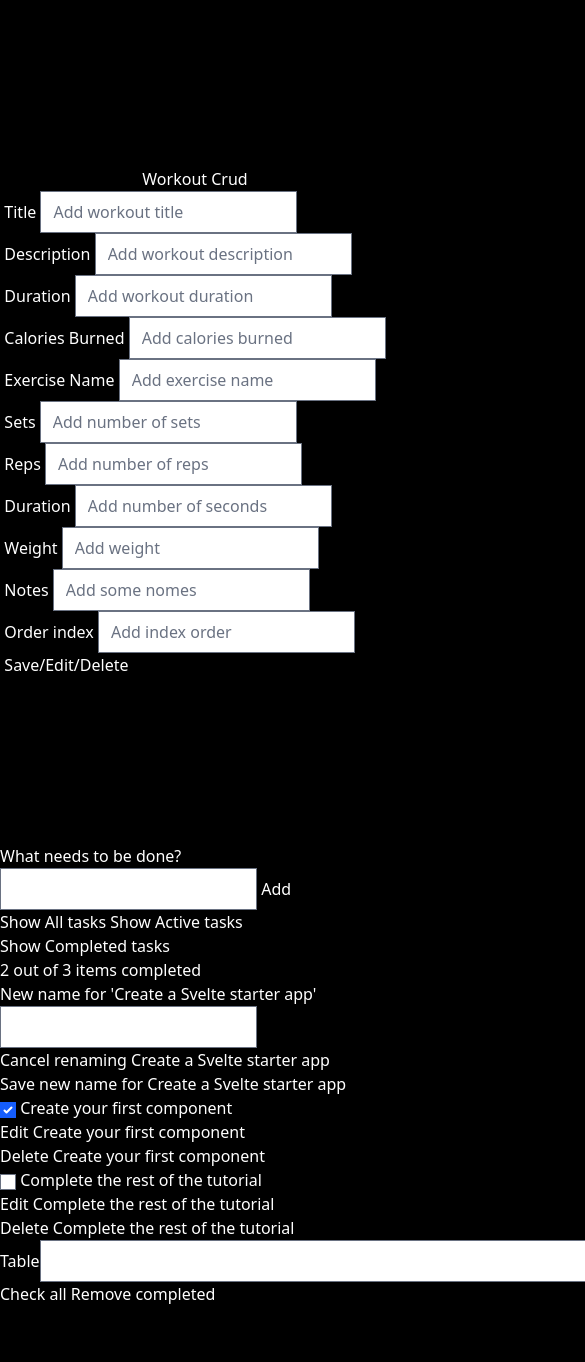
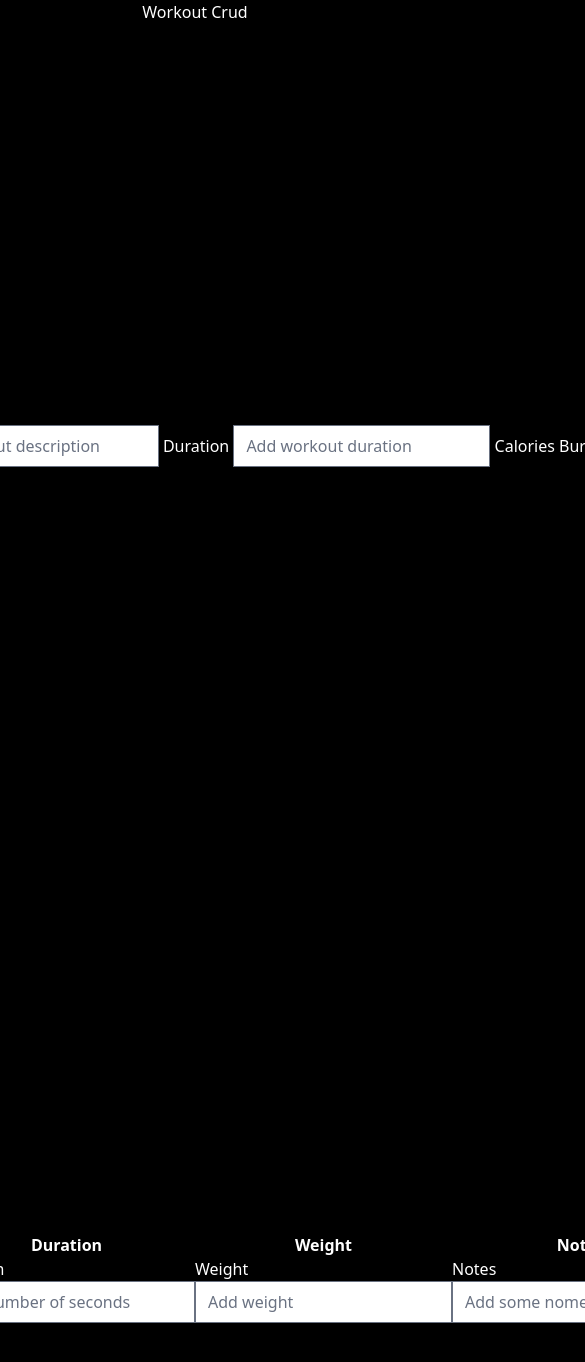
Before and after one commit to joaopaulomendes95/goworkout, a SvelteKit app in the folder frontend/: page /workout in a window 390 px wide. Shown: the top 1362 px of the page, 585 px wide, since content can reach past the window. Before the commit the page ends 1306 px from the top, so only its background shows below. Built offline with nearby package versions, Linux system fonts and the light colour scheme.

Commit message:
tentei comunicar com o backend

```diff
--- /dev/null
+++ b/frontend/src/routes/login/+page.server.ts
@@ -0,0 +1,31 @@
+const API = 'http://localhost:8080';
+
+export async function load() {
+    return { message: "Please log in" };
+}
+
+export const actions = {
+    default: async ({ request }) => {
+        const data = await request.formData();
+        const username = data.get('username');
+        const password = data.get('password');
+
+        try {
+            const response = await fetch(`${API}/login`, {
+                method: 'POST',
+                headers: { 'Content-Type': 'application/json' },
+                body: JSON.stringify({ username, password })
+            });
+
+            const result = await response.json();
+
+            if (response.ok) {
+                return { success: true, message: 'Login successful', token: result.token };
+            } else {
+                return { success: false, message: result.message || 'Login failed' };
+            }
+        } catch (e) {
+            return { success: false, message: 'Network error' };
+        }
+    }
+};
--- a/frontend/src/routes/login/+page.svelte
+++ b/frontend/src/routes/login/+page.svelte
@@ -1,5 +1,10 @@
 <script lang="ts">
-	const { data } = $props();
+	import { enhance } from '$app/forms';
+
+	const { data, form } = $props();
+
+	let username = $state('');
+	let password = $state('');
 
 	console.log('Page Data Login', data);
 </script>
@@ -11,15 +16,27 @@
 		<div class="cabecalho">
 			<div class="flex flex-col space-y-2 text-center">
 				<div class="flex flex-col space-y-2 text-center">
-					<h1 class="text-2xl font-semibold tracking-tight">Login to your account</h1>
+					<h1 class="text-2xl font-semibold tracking-tight">Log in to your account</h1>
 					<p class="text-muted-foreground text-sm">Enter your email below to login your account</p>
 				</div>
-				<form action="user_login" method="post">
+				<form action="users" use:enhance method="post">
 					<div class="flex flex-col text-center">
 						<label for="username"><b>Username</b></label>
-						<input type="text" placeholder="Enter Username" name="username" required />
+						<input
+							id="username"
+							placeholder="Enter Username"
+							name="username"
+							required
+							bind:value={username}
+						/>
 						<label for="password"><b>Password</b></label>
-						<input type="password" placeholder="Enter password" name="password" required />
+						<input
+							id="password"
+							placeholder="Enter password"
+							name="password"
+							required
+							bind:value={password}
+						/>
 						<button type="submit">Login</button>
 						<label>
 							<input type="checkbox" checked="checked" name="remember" /> Remember me
@@ -30,6 +47,11 @@
 						<span class="psw">Forgot <a href="placeholder">password?</a></span>
 					</div>
 				</form>
+
+				{#if form?.success === false}
+					<p class="mt-4 text-red-500">{form.message}</p>
+				{/if}
+
 				<p class="text-muted-foreground px-8 text-center text-sm">
 					Dont have account yet?
 					<a href="/register" class="hover:text-primary underline underline-offset-4">
--- a/frontend/src/routes/playground/+page.server.ts
+++ b/frontend/src/routes/playground/+page.server.ts
@@ -1,2 +1,17 @@
 const API = 'http://app:8080'; // Changed from 'http://localhost:8080'
 import { error } from '@sveltejs/kit';
+
+export async function load({ locals }) {
+    async function getHealth() {
+        try {
+            const health = await fetch(`${API}/health`);
+            return health.json();
+        } catch (e) {
+            console.error('Error fetching health:', e);
+            error(400, 'Failed to fetch health status');
+        }
+    }
+
+    const health = await getHealth();
+    return { health };
+}
--- /dev/null
+++ b/frontend/src/routes/profile/+page.svelte
@@ -0,0 +1,51 @@
+<script lang="ts">
+	const { data } = $props();
+
+	console.log('Page Data Register', data);
+</script>
+
+<div class="main">
+	<div class="absolute top-4 left-4">Go Workout</div>
+	<div class="absolute top-4 left-4">Profile</div>
+	<div class="mx-auto flex w-full flex-col justify-center space-y-6 sm:w-[350px]">
+		<div class="cabecalho">
+			<div class="flex flex-col space-y-2 text-center">
+				<h1 class="text-2xl font-semibold tracking-tight">Create account</h1>
+				<p class="text-muted-foreground text-sm">Enter the details below to create a account</p>
+			</div>
+			<form action="user_register" method="post">
+				<div class="flex flex-col text-center">
+					<label for="username"><b>Username</b></label>
+					<input type="text" placeholder="Enter Username" name="username" required />
+					<label for="email"><b>Email</b></label>
+					<input type="text" placeholder="Enter Email" name="email" required />
+					<label for="password"><b>Password</b></label>
+					<input type="password" placeholder="Enter Password" name="password" required />
+					<br />
+					<button type="submit">Register</button>
+					<br />
+					<label>
+						<input type="checkbox" checked="checked" name="remember" /> Remember me
+					</label>
+				</div>
+			</form>
+			<p class="text-muted-foreground px-8 text-center text-sm">
+				By clicking continue, you agree to our
+				<a href="/terms" class="hover:text-primary underline underline-offset-4">
+					Terms of Service
+				</a>
+				and
+				<a href="/privacy" class="hover:text-primary underline underline-offset-4">
+					Privacy Policy
+				</a>
+				.
+			</p>
+		</div>
+	</div>
+	<div class="absolute bottom-4 left-4">
+		<blockquote class="quote">
+			<p class="text">&ldquo; You miss 100% of the shots you don't take. -Wayne Gretzky.&rdquo;</p>
+			<footer class="author">Michael Scott</footer>
+		</blockquote>
+	</div>
+</div>
--- a/frontend/src/routes/workout/+page.svelte
+++ b/frontend/src/routes/workout/+page.svelte
@@ -1,11 +1,10 @@
 <main class="flex min-h-[100vh] flex-col items-center justify-center">
 	<h1>Workout Crud</h1>
-	<div class="workout_with_entries">
-		<div class="workout">
+	<div class="workout_with_entries flex min-h-[100vh] flex-col items-center justify-center">
+		<div class="workout flex min-h-[100vh] flex-col items-center justify-center">
 			<form id="workout" method="post">
 				<label for="title">Title</label>
 				<input required type="text" id="title" name="title" placeholder="Add workout title" />
-				<br />
 				<label for="description">Description</label>
 				<input
 					required
@@ -14,7 +13,6 @@
 					name="description"
 					placeholder="Add workout description"
 				/>
-				<br />
 				<label for="duration_minutes">Duration</label>
 				<input
 					required
@@ -23,7 +21,6 @@
 					name="duration_minutes"
 					placeholder="Add workout duration"
 				/>
-				<br />
 				<label for="calories_burned">Calories Burned</label>
 				<input
 					required
@@ -32,28 +29,49 @@
 					name="calories_burned"
 					placeholder="Add calories burned"
 				/>
-				<br />
 			</form>
 		</div>
 
 		<!-- Each workout has many workout_entries -->
-		<div class="workout_entries">
+		<!-- Maybe make this repeat a couple of times ->
+		<!-- If a user wants to add more entries -->
+		<!-- It should generate a new table row -->
+		<div class="workout_entries flex min-h-[100vh] flex-col items-center justify-center">
 			<form id="workout" method="post">
-				<label for="exercise_name">Exercise Name</label>
+				<table>
+					<thead>
+						<tr>
+							<th>Sets</th>
+							<th>Reps</th>
+							<th>Duration</th>
+							<th>Weight</th>
+							<th>Notes</th>
+							<th>Index Order</th>
+						</tr>
+					</thead>
+					<tbody>
+						<tr>
+							<td>
+								<label for="sets">Sets</label>
 								<input
 									required
-					type="text"
-					id="exercise_name"
-					name="exercise_name"
-					placeholder="Add exercise name"
+									type="number"
+									id="sets"
+									name="sets"
+									placeholder="Add number of sets"
 								/>
-				<br />
-				<label for="sets">Sets</label>
-				<input required type="number" id="sets" name="sets" placeholder="Add number of sets" />
-				<br />
+							</td>
+							<td>
 								<label for="reps">Reps</label>
-				<input required type="number" id="reps" name="reps" placeholder="Add number of reps" />
-				<br />
+								<input
+									required
+									type="number"
+									id="reps"
+									name="reps"
+									placeholder="Add number of reps"
+								/>
+							</td>
+							<td>
 								<label for="duration_seconds">Duration</label>
 								<input
 									required
@@ -62,13 +80,16 @@
 									name="duration_seconds"
 									placeholder="Add number of seconds"
 								/>
-				<br />
+							</td>
+							<td>
 								<label for="weight">Weight</label>
 								<input required type="number" id="weight" name="weight" placeholder="Add weight" />
-				<br />
+							</td>
+							<td>
 								<label for="notes">Notes</label>
 								<input required type="text" id="notes" name="notes" placeholder="Add some nomes" />
-				<br />
+							</td>
+							<td>
 								<label for="order_index">Order index</label>
 								<input
 									required
@@ -77,128 +98,14 @@
 									name="order_index"
 									placeholder="Add index order"
 								/>
-				<br />
-				<!--workout_id, exercise_name, sets, reps, duration_seconds, weight, notes, order_index -->
+							</td>
+						</tr>
+					</tbody>
+					<!-- placeholer for a footer in the table -->
+					<!-- <tfoot><tr></tr></tfoot> -->
+				</table>
 				<button>Save/Edit/Delete</button>
 			</form>
 		</div>
 	</div>
 </main>
-
-<!-- Todos.svelte -->
-<div class="todoapp stack-large">
-	<!-- NewTodo -->
-	<form>
-		<h2 class="label-wrapper">
-			<label for="todo-0" class="label__lg"> What needs to be done? </label>
-		</h2>
-		<input type="text" id="todo-0" autocomplete="off" class="input input__lg" />
-		<button type="submit" disabled="" class="btn btn__primary btn__lg"> Add </button>
-	</form>
-
-	<!-- Filter -->
-	<div class="filters btn-group stack-exception">
-		<button class="btn toggle-btn" aria-pressed="true">
-			<span class="visually-hidden">Show</span>
-			<span>All</span>
-			<span class="visually-hidden">tasks</span>
-		</button>
-		<button class="btn toggle-btn" aria-pressed="false">
-			<span class="visually-hidden">Show</span>
-			<span>Active</span>
-			<span class="visually-hidden">tasks</span>
-		</button>
-		<button class="btn toggle-btn" aria-pressed="false">
-			<span class="visually-hidden">Show</span>
-			<span>Completed</span>
-			<span class="visually-hidden">tasks</span>
-		</button>
-	</div>
-
-	<!-- TodosStatus -->
-	<h2 id="list-heading">2 out of 3 items completed</h2>
-
-	<!-- Todos -->
-	<ul role="list" class="todo-list stack-large" aria-labelledby="list-heading">
-		<!-- todo-1 (editing mode) -->
-		<li class="todo">
-			<div class="stack-small">
-				<form class="stack-small">
-					<div class="form-group">
-						<label for="todo-1" class="todo-label">
-							New name for 'Create a Svelte starter app'
-						</label>
-						<input type="text" id="todo-1" autocomplete="off" class="todo-text" />
-					</div>
-					<div class="btn-group">
-						<button class="btn todo-cancel" type="button">
-							Cancel
-							<span class="visually-hidden">renaming Create a Svelte starter app</span>
-						</button>
-						<button class="btn btn__primary todo-edit" type="submit">
-							Save
-							<span class="visually-hidden">new name for Create a Svelte starter app</span>
-						</button>
-					</div>
-				</form>
-			</div>
-		</li>
-
-		<!-- todo-2 -->
-		<li class="todo">
-			<div class="stack-small">
-				<div class="c-cb">
-					<input type="checkbox" id="todo-2" checked />
-					<label for="todo-2" class="todo-label"> Create your first component </label>
-				</div>
-				<div class="btn-group">
-					<button type="button" class="btn">
-						Edit
-						<span class="visually-hidden">Create your first component</span>
-					</button>
-					<button type="button" class="btn btn__danger">
-						Delete
-						<span class="visually-hidden">Create your first component</span>
-					</button>
-				</div>
-			</div>
-		</li>
-
-		<!-- todo-3 -->
-		<li class="todo">
-			<div class="stack-small">
-				<div class="c-cb">
-					<input type="checkbox" id="todo-3" />
-					<label for="todo-3" class="todo-label"> Complete the rest of the tutorial </label>
-				</div>
-				<div class="btn-group">
-					<button type="button" class="btn">
-						Edit
-						<span class="visually-hidden">Complete the rest of the tutorial</span>
-					</button>
-					<button type="button" class="btn btn__danger">
-						Delete
-						<span class="visually-hidden">Complete the rest of the tutorial</span>
-					</button>
-				</div>
-			</div>
-		</li>
-	</ul>
-	<table>
-		<tbody>
-			<tr>
-				<th> </th><td>
-					<label for="name">Table</label>
-				</td>
-				<th> </th><td>
-					<input type="text" name="name" id="name" size="60" value="name" required />
-				</td>
-			</tr>
-		</tbody>
-	</table>
-	<!-- MoreActions -->
-	<div class="btn-group">
-		<button type="button" class="btn btn__primary">Check all</button>
-		<button type="button" class="btn btn__primary">Remove completed</button>
-	</div>
-</div>
```
Lines whose indentation alone changed are shown as unchanged.
